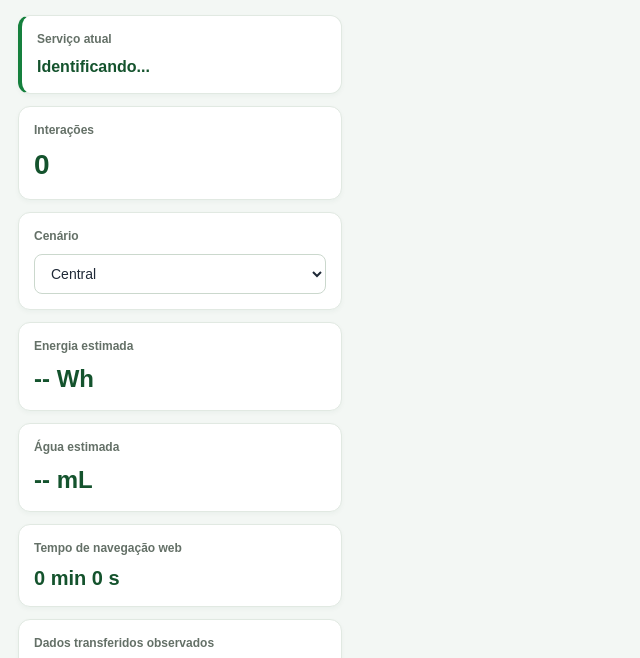
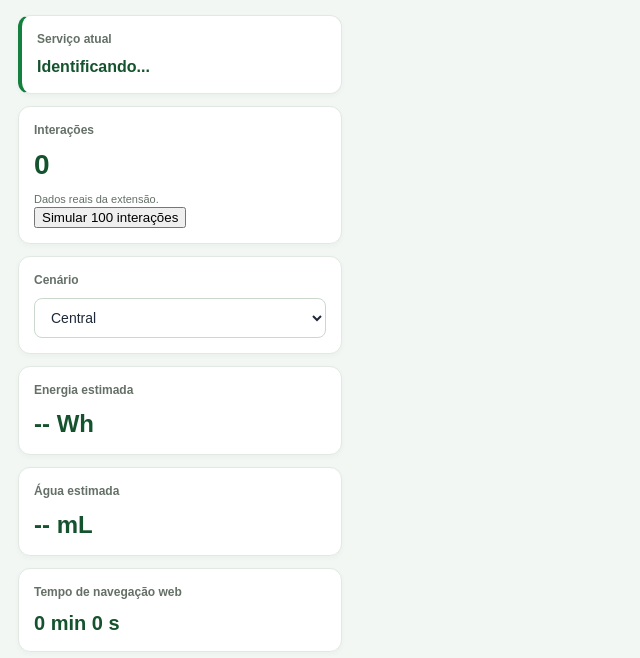
Before and after one commit to RebecaAlves013/EcoIA-Extension, a website with bundled scripts: page src/popup/popup.html in a window 1280 px wide. Shown: the part 72-730 px from the top of the page, without its empty margins (0-640 px from the left). Built offline with nearby package versions, Linux system fonts and the light colour scheme; some packages are replaced by stand-ins of ours; no server answers.

Commit message:
feat: adicionar controle de modo de simulação no popup

```diff
--- a/src/popup/popup.html
+++ b/src/popup/popup.html
@@ -28,6 +28,8 @@
     <section class="metric-card">
         <h2>Interações</h2>
         <p id="interactions">0</p>
+        <small id="simulationStatus" aria-live="polite">Dados reais da extensão.</small>
+        <button id="simulationToggle" type="button">Simular 100 interações</button>
     </section>
 
     <section class="metric-card">
```
